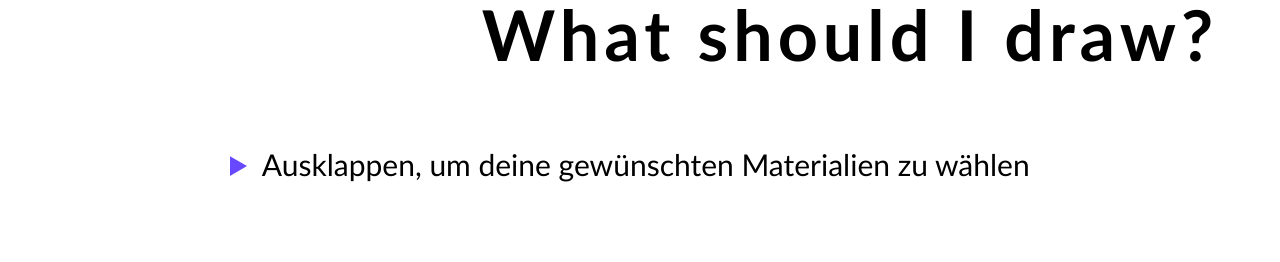
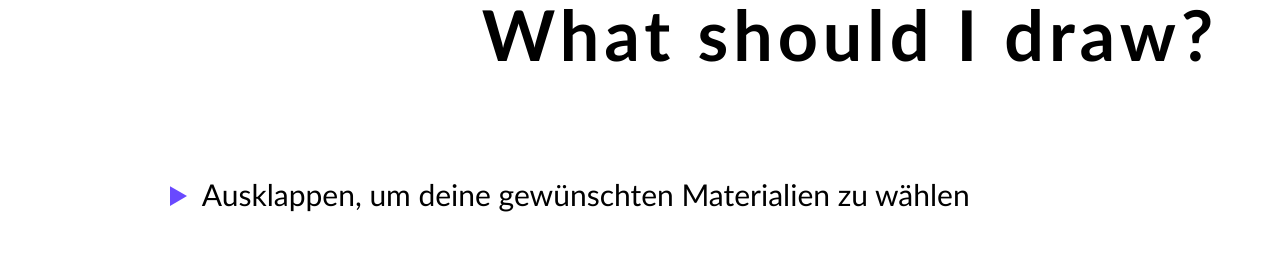
Before and after one commit to Nubiluma/cbe-abschlussprojekt, a Vue app: page /#/ in a window 1280 px wide. Shown: the part 2000-2262 px from the top of the page. Built offline with nearby package versions, Linux system fonts and the light colour scheme.

Commit message:
minor styling adjustments to generator

```diff
--- a/src/components/Generator.vue
+++ b/src/components/Generator.vue
@@ -319,11 +319,11 @@ details {
 }
 
 .selection-section {
-  margin-block: 4rem;
-  padding: 1rem 8rem;
+  margin-block: 10rem 7rem;
 }
 
 .generator-wrapper {
+  margin-top: 0;
   display: grid;
   grid-template-columns: 1fr 1fr;
   gap: 8rem;
--- a/src/components/MaterialSelection.vue
+++ b/src/components/MaterialSelection.vue
@@ -46,9 +46,15 @@ const store = useAppStore();
 </script>
 
 <style scoped>
+summary {
+  margin-left: 2rem;
+}
+
+input {
+  accent-color: var(--clr-purple01);
+}
 .medium-selection {
-  margin-block: 4rem 2rem;
-
+  margin: 4rem;
   display: flex;
   justify-content: start;
   align-items: center;
```
